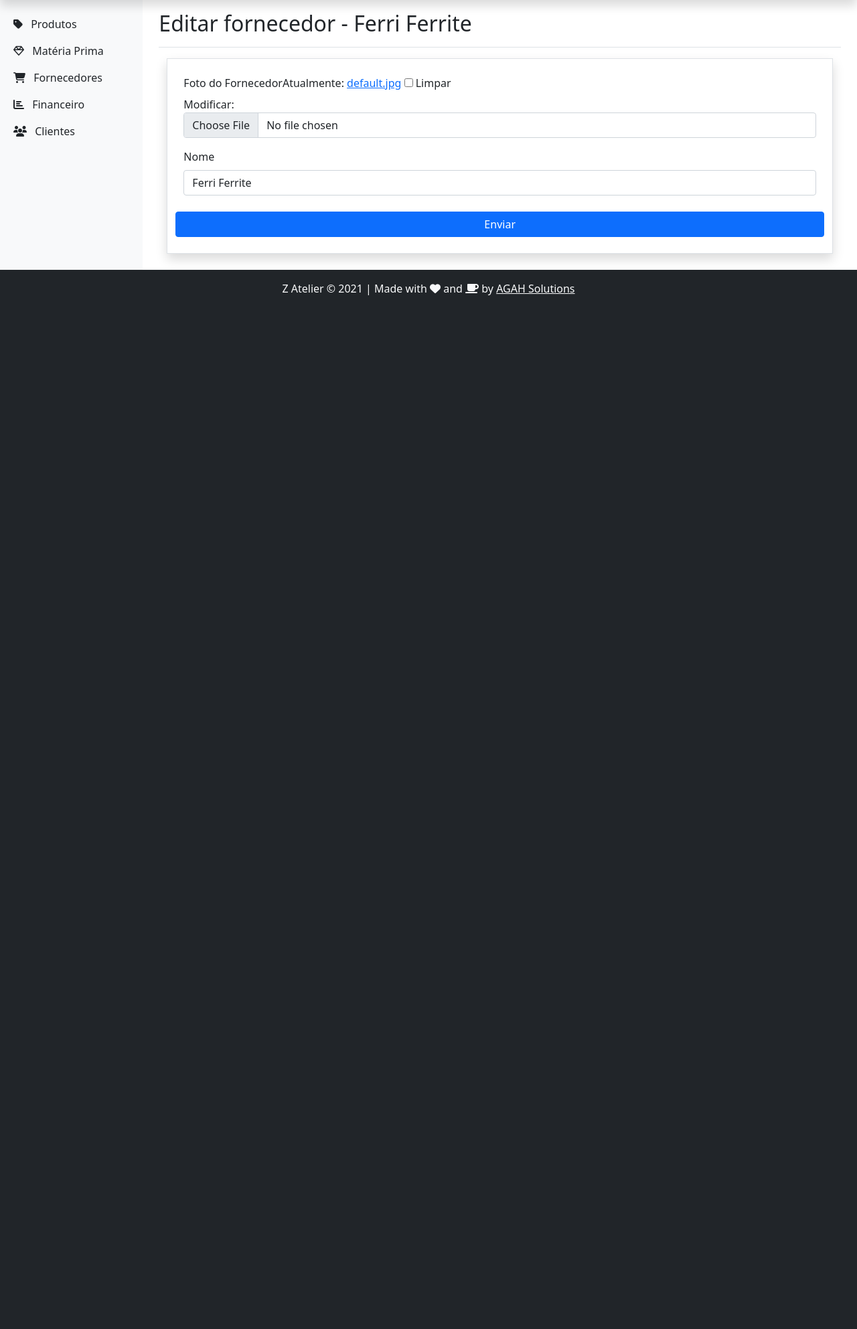
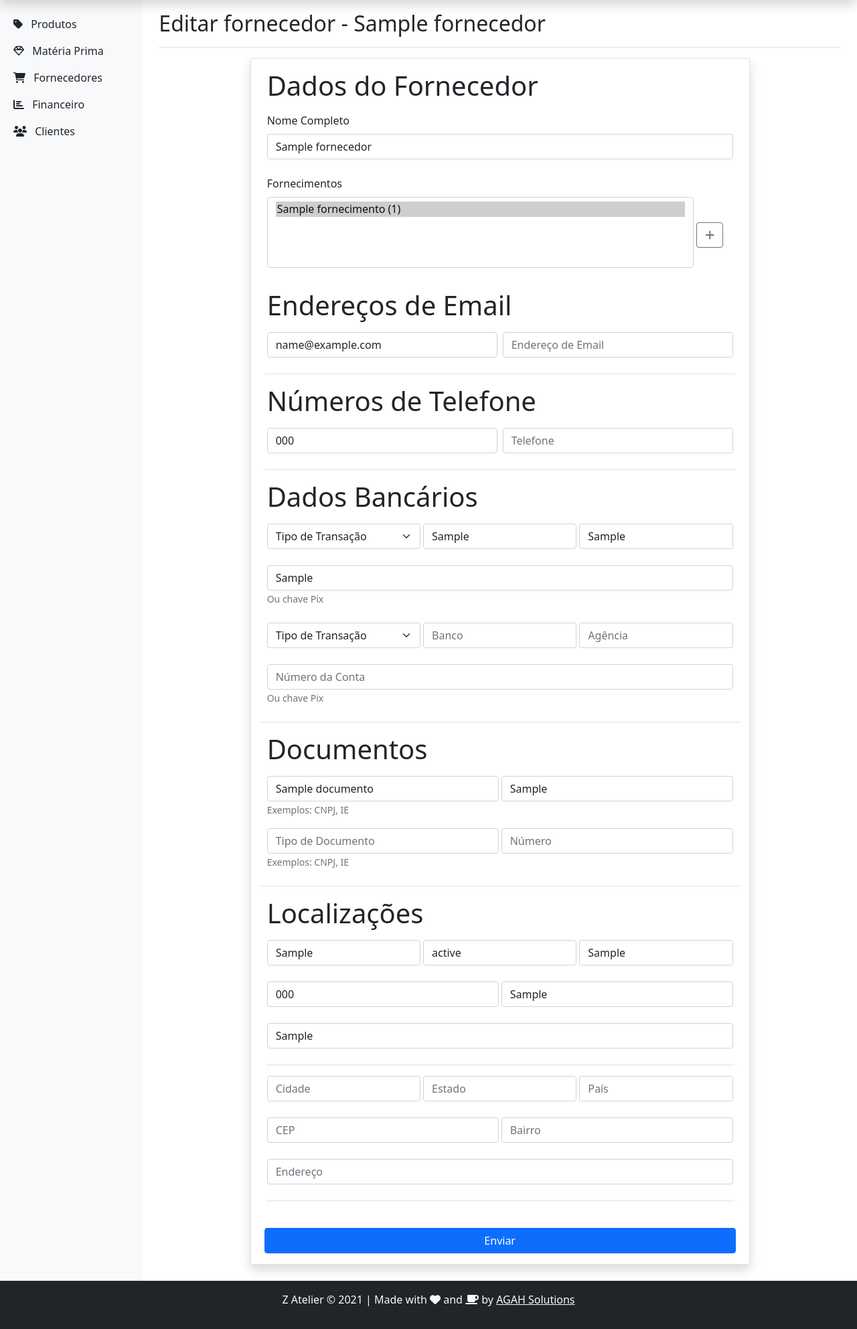
Before and after one commit to h-zanetti/jewelry-manager, a Django app: page /fornecedores/editar/1/ in a window 1280 px wide. Shown: the part 40-2025 px from the top of the page at 67% size. Before the commit the page ends 481 px from the top, so only its background shows below. Run offline with Django 3.2, Linux system fonts and the light colour scheme; a user stored in the database is signed in; data comes from the database, SQL or seed files in the repository; tables that the repository leaves empty hold one stand-in row (values such as "Sample post"); parts of the project's set-up code (start-up, migrations or seed data) failed here and were passed over; some libraries are stand-ins or nearby versions.

Commit message:
Alterado formulários de fornecedores

```diff
--- a/webdev/fornecedores/forms.py
+++ b/webdev/fornecedores/forms.py
@@ -1,15 +1,11 @@
 from django import forms
-from .models import Fornecedor, Email, Telefone, Local, Fornecimento, DadosBancarios, Servico
+from django.forms import widgets
+from .models import Fornecedor, Email, Telefone, Local, Fornecimento, DadosBancarios, Servico, Documento
 
 class FornecedorForm(forms.ModelForm):
     class Meta:
         model = Fornecedor
-        fields = '__all__'
-
-class EditarFornecedorForm(forms.ModelForm):
-    class Meta:
-        model = Fornecedor
-        fields = ('foto', 'nome')
+        fields = ('nome', 'fornecimento')
 
 class FornecimentoForm(forms.ModelForm):
     class Meta:
@@ -32,8 +28,16 @@ class LocalForm(forms.ModelForm):
         fields = '__all__'
 
 class DadosBancariosForm(forms.ModelForm):
+    tipo_de_transacao = forms.ChoiceField(
+        choices=DadosBancarios.TIPO_DE_TRANSACAO_CHOICES,
+    )
     class Meta:
         model = DadosBancarios
+        fields = '__all__'
+
+class DocumentoForm(forms.ModelForm):
+    class Meta:
+        model = Documento
         fields = '__all__'
 
 class ServicoForm(forms.ModelForm):
--- /dev/null
+++ b/webdev/fornecedores/templates/fornecedores/editar_fornecedor.html
@@ -0,0 +1,137 @@
+{% extends 'base.html' %}
+{% load bootstrap5 %}
+
+{% block content %}
+{% if title %}
+<div class="d-flex justify-content-between flex-wrap flex-md-nowrap align-items-center pt-3 pb-2 mb-3 border-bottom">
+    <h1 class="h2">{{ title }}</h1>
+</div>
+{% endif %}
+
+<div class="container-sm mb-4">
+    <div class="row d-flex justify-content-center">
+        <div class="col-md-9 border shadow px-4 py-3">
+            <form method="POST">
+                {% csrf_token %}
+                <div class="row g-2 mb-3">
+                    <div class="col-12">
+                        <h1 class="display-6">Dados do Fornecedor</h1>
+                    </div>
+                    <div class="col-12">
+                        {% bootstrap_field fornecedor_form.nome %}
+                    </div>
+                    <div class="col-12">
+                        <div class="row g-1">
+                            <div class="col-11">
+                                {% bootstrap_field fornecedor_form.fornecimento %}
+                            </div>
+                            <div class="col-1 align-self-center">
+                                <a href="{% url 'fornecedores:novo_fornecimento' fornecedor.id %}?next={{ request.path|urlencode }}" class="btn btn-outline-secondary round mt-4">
+                                    <i class="fas fa-plus"></i>
+                                </a>
+                            </div>
+                        </div>
+                    </div>
+                </div>
+                <div class="row g-2 mb-3 pb-2 border-bottom">
+                    <div class="col-12">
+                        <h1 class="display-6">Endereços de Email</h1>
+                    </div>
+                    {{ email_formset.management_form }}
+                    {% for form in email_formset %}
+                        <div class="col-6">
+                            {% bootstrap_field form.email show_label=False %}
+                        </div>
+                    {% endfor %}
+                </div>
+                <div class="row g-2 mb-3 pb-2 border-bottom">
+                    <div class="col-12">
+                        <h1 class="display-6">Números de Telefone</h1>
+                    </div>
+                    {{ telefone_formset.management_form }}
+                    {% for form in telefone_formset %}
+                        <div class="col-6">
+                            {% bootstrap_field form.telefone show_label=False %}
+                        </div>
+                    {% endfor %}
+                </div>
+                <div class="row gy-2 mb-3 pb-2 border-bottom">
+                    <div class="col-12">
+                        <h1 class="display-6">Dados Bancários</h1>
+                    </div>
+                    {{ dados_bancarios_formset.management_form }}
+                    {% for form in dados_bancarios_formset %}
+                    <div class="col-12">
+                        <div class="row gx-1 gy-2">
+                            <div class="col-4">
+                                {% bootstrap_field form.tipo_de_transacao show_label=False %}
+                            </div>
+                            <div class="col-4">
+                                {% bootstrap_field form.banco show_label=False %}
+                            </div>
+                            <div class="col-4">
+                                {% bootstrap_field form.agencia show_label=False %}
+                            </div>
+                            <div class="col-12">
+                                {% bootstrap_field form.numero show_label=False %}
+                            </div>
+                        </div>
+                    </div>
+                    {% endfor %}
+                </div>
+                <div class="row gy-2 mb-3 pb-2 border-bottom">
+                    <div class="col-12">
+                        <h1 class="display-6">Documentos</h1>
+                    </div>
+                    <div class="col-12">
+                        {{ documentos_formset.management_form }}
+                        {% for form in documentos_formset %}
+                        <div class="row gx-1 gy-2">
+                            <div class="col-6">
+                                {% bootstrap_field form.nome show_label=False %}
+                            </div>
+                            <div class="col-6">
+                                {% bootstrap_field form.numero show_label=False %}
+                            </div>
+                        </div>
+                        {% endfor %}
+                    </div>
+                </div>
+                <div class="row gy-2 mb-3 pb-2">
+                    <div class="col-12">
+                        <h1 class="display-6">Localizações</h1>
+                    </div>
+                    <div class="col-12">
+                        {{ local_formset.management_form }}
+                        {% for form in local_formset %}
+                            <div class="row gx-1 gy-2 mb-3 pb-2 border-bottom">
+                                <div class="col-4">
+                                    {% bootstrap_field form.cidade show_label=False %}
+                                </div>
+                                <div class="col-4">
+                                    {% bootstrap_field form.estado show_label=False %}
+                                </div>
+                                <div class="col-4">
+                                    {% bootstrap_field form.pais show_label=False %}
+                                </div>
+                                <div class="col-6">
+                                    {% bootstrap_field form.cep show_label=False %}
+                                </div>
+                                <div class="col-6">
+                                    {% bootstrap_field form.bairro show_label=False %}
+                                </div>
+                                <div class="col-12">
+                                    {% bootstrap_field form.endereco show_label=False %}
+                                </div>
+                            </div>
+                        {% endfor %}
+                    </div>
+                </div>
+                <div class="row mt-3 px-2">
+                    <button type="submit" class="btn btn-primary">Enviar</button>
+                </div>
+            </form>
+        </div>
+    </div>
+</div>
+{% endblock %}
--- a/webdev/fornecedores/urls.py
+++ b/webdev/fornecedores/urls.py
@@ -10,9 +10,11 @@ urlpatterns = [
     path('editar/<int:fornecedor_id>/', views.editar_fornecedor, name='editar_fornecedor'),
     path('deletar/<int:fornecedor_id>/', views.deletar_fornecedor, name='deletar_fornecedor'),
     # Fornecimento
+    path('adicionar_fornecimento/', views.adicionar_fornecimento, name='adicionar_fornecimento'),
     path('novo_fornecimento/<int:fornecedor_id>/', views.novo_fornecimento, name='novo_fornecimento'),
     path('editar_fornecimento/<int:fornecimento_id>/', views.editar_fornecimento, name='editar_fornecimento'),
     path('deletar_fornecimento/<int:fornecimento_id>/', views.deletar_fornecimento, name='deletar_fornecimento'),
+    path('remover_fornecimento/<int:fornecimento_id>/<int:fornecedor_id>/', views.remover_fornecimento, name='remover_fornecimento'),
     # Email
     path('novo_email/<int:fornecedor_id>/', views.novo_email, name='novo_email'),
     path('editar_email/<int:email_id>/', views.editar_email, name='editar_email'),
--- a/webdev/fornecedores/views.py
+++ b/webdev/fornecedores/views.py
@@ -2,8 +2,9 @@ from django.shortcuts import render, redirect
 from django.http import Http404, HttpResponseRedirect
 from django.urls import reverse
 from django.contrib.auth.decorators import login_required
-from .models import Fornecedor, Fornecimento, Email, Telefone, Local, DadosBancarios, Servico
-from .forms import FornecedorForm, EditarFornecedorForm, FornecimentoForm, EmailForm, TelefoneForm, LocalForm, DadosBancariosForm, ServicoForm
+from .models import Documento, Fornecedor, Fornecimento, Email, Telefone, Local, DadosBancarios, Servico
+from .forms import FornecedorForm, FornecimentoForm, EmailForm, TelefoneForm, LocalForm, DadosBancariosForm, ServicoForm
+from django.forms import inlineformset_factory
 
 @login_required
 def meus_fornecedores(request):
@@ -28,7 +29,7 @@ def novo_fornecedor(request):
         'form': form
     }
 
-    return render(request, 'base_form_lg.html', context)
+    return render(request, 'fornecedores/novo_fornecedor.html', context)
 
 @login_required
 def editar_fornecedor(request, fornecedor_id):
@@ -37,26 +38,104 @@ def editar_fornecedor(request, fornecedor_id):
     except:
         raise Http404('Fornecedor não encontrado')
 
+    EmailFormSet = inlineformset_factory(
+        Fornecedor,
+        Email,
+        fields='__all__',
+        extra=1
+    )
+    TelefoneFormSet = inlineformset_factory(
+        Fornecedor,
+        Telefone,
+        fields='__all__',
+        extra=1
+    )
+    LocalFormSet = inlineformset_factory(
+        Fornecedor,
+        Local,
+        fields='__all__',
+        extra=1
+    )
+    DadosBancariosFormSet = inlineformset_factory(
+        Fornecedor,
+        DadosBancarios,
+        fields='__all__',
+        extra=1
+    )
+    DocumentoFormSet = inlineformset_factory(
+        Fornecedor,
+        Documento,
+        fields='__all__',
+        extra=1
+    )
     if request.method == 'POST':
-        form = EditarFornecedorForm(request.POST, instance=fornecedor)
-        if form.is_valid():
-            form.save()
-            return redirect('fornecedores:meus_fornecedores')
+        fornecedor_form = FornecedorForm(request.POST, instance=fornecedor, prefix='fornecedor')
+        email_formset = EmailFormSet(request.POST, instance=fornecedor, prefix='email')
+        telefone_formset = TelefoneFormSet(request.POST, instance=fornecedor, prefix='telefone')
+        local_formset = LocalFormSet(request.POST, instance=fornecedor, prefix='local')
+        dados_bancarios_formset = DadosBancariosFormSet(request.POST, instance=fornecedor, prefix='dados_bancarios')
+        documentos_formset = DocumentoFormSet(request.POST, instance=fornecedor, prefix='documentos')
+
+        if fornecedor_form.is_valid():
+            fornecedor_form.save()
+        if email_formset.is_valid():
+            email_formset.save()
+        if telefone_formset.is_valid():
+            telefone_formset.save()
+        if local_formset.is_valid():
+            local_formset.save()
+        if dados_bancarios_formset.is_valid():
+            dados_bancarios_formset.save()
+        if documentos_formset.is_valid():
+            documentos_formset.save()
+        return redirect('fornecedores:meus_fornecedores')
     else:
-        form = EditarFornecedorForm(instance=fornecedor)
+        fornecedor_form = FornecedorForm(instance=fornecedor, prefix='fornecedor')
+        email_formset = EmailFormSet(instance=fornecedor, prefix='email')
+        telefone_formset = TelefoneFormSet(instance=fornecedor, prefix='telefone')
+        local_formset = LocalFormSet(instance=fornecedor, prefix='local')
+        dados_bancarios_formset = DadosBancariosFormSet(instance=fornecedor, prefix='dados_bancarios')
+        documentos_formset = DocumentoFormSet(instance=fornecedor, prefix='documentos')
 
     context = {
         'title': f"Editar fornecedor - {fornecedor.nome}",
-        'form': form
+        'fornecedor': fornecedor,
+        'fornecedor_form': fornecedor_form,
+        'email_formset': email_formset,
+        'telefone_formset': telefone_formset,
+        'local_formset': local_formset,
+        'dados_bancarios_formset': dados_bancarios_formset,
+        'documentos_formset': documentos_formset,
     }
 
-    return render(request, 'base_form_lg.html', context)
+    return render(request, 'fornecedores/editar_fornecedor.html', context)
 
 @login_required
 def deletar_fornecedor(request, fornecedor_id):
     if request.method == 'POST':
         Fornecedor.objects.get(id=fornecedor_id).delete()
     return HttpResponseRedirect(reverse('fornecedores:meus_fornecedores'))
+
+@login_required
+def adicionar_fornecimento(request):
+    if request.method == 'POST':
+        form = FornecimentoForm(request.POST)
+        if form.is_valid():
+            form.save()
+            next_url = request.POST.get('next')
+            if next_url:
+                return redirect(f'{next_url}')
+            return redirect('fornecedores:meus_fornecedores')
+    else:
+        form = FornecimentoForm()
+
+    context = {
+        'title': f'Adicionar novo fornecimento',
+        'form': form
+    }
+
+    return render(request, 'base_form_sm.html', context)
+
 
 @login_required
 def novo_fornecimento(request, fornecedor_id):
@@ -70,12 +149,15 @@ def novo_fornecimento(request, fornecedor_id):
         if form.is_valid():
             f = form.save()
             fornecedor.fornecimento.add(f)
+            next_url = request.POST.get('next')
+            if next_url:
+                return redirect(f'{next_url}')
             return redirect('fornecedores:meus_fornecedores')
     else:
         form = FornecimentoForm()
 
     context = {
-        'title': f'Adicionar novo fornecimento de {fornecedor.nome}',
+        'title': f'Adicionar novo fornecimento',
         'form': form
     }
 
@@ -107,6 +189,15 @@ def editar_fornecimento(request, fornecimento_id):
 def deletar_fornecimento(request, fornecimento_id):
     if request.method == 'POST':
         Fornecimento.objects.get(id=fornecimento_id).delete()
+    return HttpResponseRedirect(reverse('fornecedores:meus_fornecedores'))
+
+@login_required
+def remover_fornecimento(request, fornecimento_id, fornecedor_id):
+    if request.method == 'POST':
+        fornecedor = Fornecedor.objects.get(id=fornecedor_id)
+        f = Fornecimento.objects.get(id=fornecimento_id)
+        fornecedor.fornecimento.remove(f)
+        fornecedor.save()
     return HttpResponseRedirect(reverse('fornecedores:meus_fornecedores'))
 
 @login_required
--- a/webdev/templates/base_form_sm.html
+++ b/webdev/templates/base_form_sm.html
@@ -15,6 +15,7 @@
                 <div class="row">
                     {% csrf_token %}
                     {% bootstrap_form form %}
+                    <input type="hidden" name="next" value="{{ request.GET.next }}">
                 </div>
                 <div class="row mt-2">
                     {% buttons %}
```
Also changed, not shown: webdev/fornecedores/models.py (+37 -20 lines), webdev/fornecedores/templates/fornecedores/meus_fornecedores.html (+11 -11 lines), webdev/fornecedores/templates/fornecedores/novo_fornecedor.html (added, +42 -0 lines), webdev/fornecedores/migrations/0015_auto_20210520_1747.py (added), webdev/fornecedores/migrations/0016_documento_fornecedor.py (added), webdev/fornecedores/migrations/0017_auto_20210520_1847.py (added).
